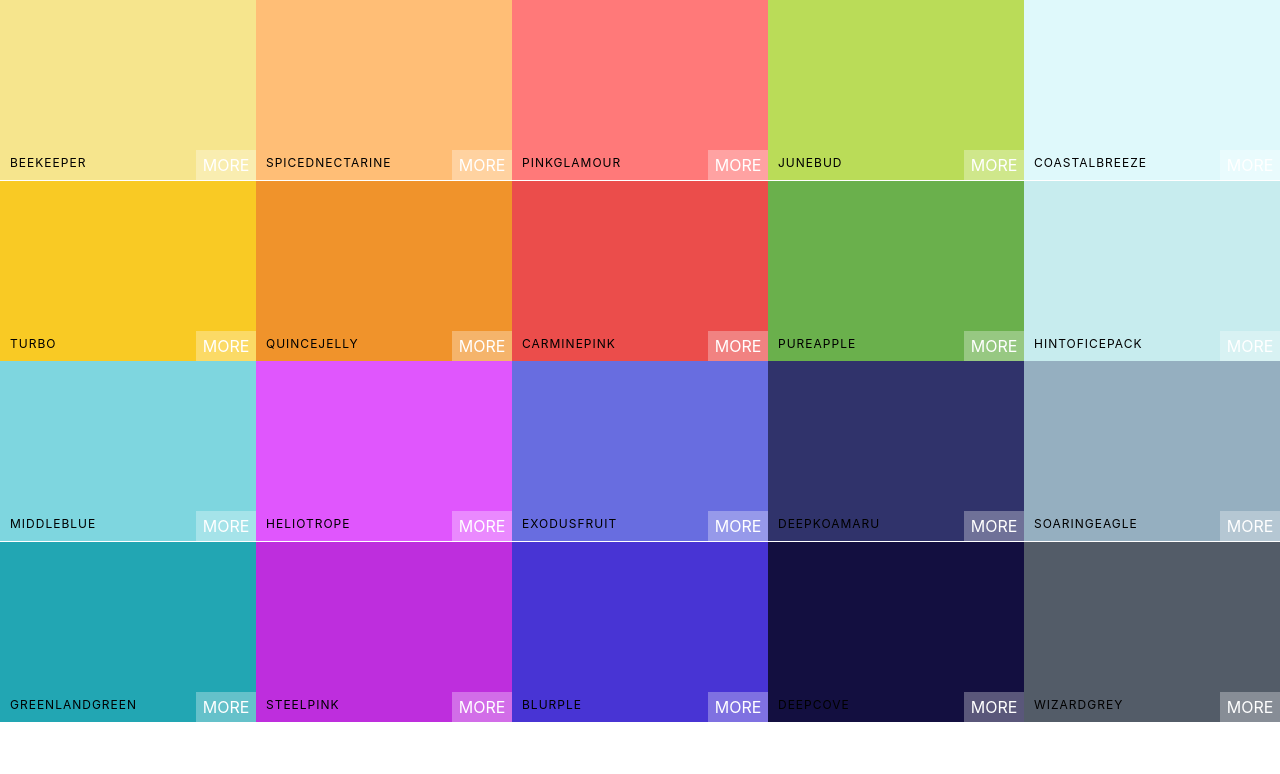
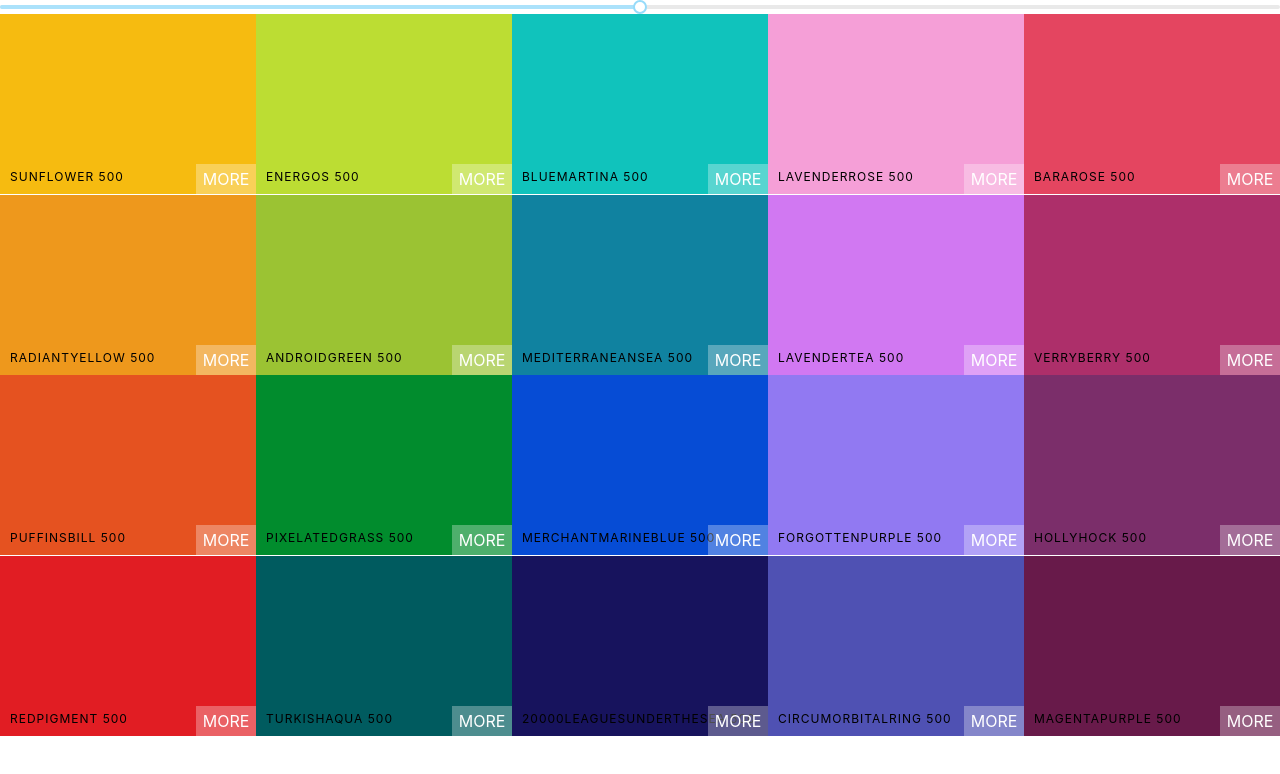
Before and after one commit to adarshnanwani/colors-app, a React (Create React App) app: page / in a window 1280 px wide. Shown: the top 774 px of the page. Built offline with nearby package versions, Linux system fonts and the light colour scheme.

Commit message:
Add slider and styles.

```diff
--- a/package.json
+++ b/package.json
@@ -6,6 +6,8 @@
     "@testing-library/jest-dom": "^4.2.4",
     "@testing-library/react": "^9.4.0",
     "@testing-library/user-event": "^7.2.1",
+    "chroma-js": "^2.1.0",
+    "rc-slider": "^9.2.1",
     "react": "^16.12.0",
     "react-copy-to-clipboard": "^5.0.2",
     "react-dom": "^16.12.0",
--- a/src/App.js
+++ b/src/App.js
@@ -1,11 +1,13 @@
 import React from 'react';
 import Palette from './Palette';
 import seedColors from './seedColors';
+import generatePalette from './colorHelpers';
 
 function App() {
+  console.log();
   return (
     <div>
-      <Palette {...seedColors[4]}/>
+      <Palette palette={generatePalette(seedColors[2])}/>
     </div>
   );
 }
--- a/src/Palette.js
+++ b/src/Palette.js
@@ -1,18 +1,37 @@
 import React, { Component } from "react";
+import Slider from 'rc-slider';
 import ColorBox from './ColorBox';
 import './Palette.css';
+import 'rc-slider/assets/index.css';
 
 class Palette extends Component {
-  state = {};
+  state = {
+    level: 500
+  };
+
+  changeLevel = level => {
+    this.setState({level});
+  }
   render() {
-    const colorBoxes = this.props.colors.map(color => {
-      return <ColorBox background={color.color} name={color.name}/>;
-    });
+    const {colors} = this.props.palette;
+    const {level} = this.state;
+    const colorBoxes = colors[level].map(
+      color => {
+        return <ColorBox background={color.hex} name={color.name} />;
+      }
+    );
     return (
       <div className="Palette">
         {/* Navbar goes here */}
+        <Slider
+          defaultValue={level}
+          min={100}
+          max={900}
+          step={100}
+          onAfterChange={this.changeLevel}
+        />
         <div className="Palette-colors">
-        {/* Bunch of color boxes */}
+          {/* Bunch of color boxes */}
           {colorBoxes}
         </div>
         {/* Footer eventually*/}
--- /dev/null
+++ b/src/colorHelpers.js
@@ -0,0 +1,49 @@
+import chroma from "chroma-js";
+
+const levels = [50, 100, 200, 300, 400, 500, 600, 700, 800, 900];
+
+function generatePalette(starterPalette) {
+  const { paletteName, id, emoji } = starterPalette;
+  let newPalette = {
+    paletteName,
+    id,
+    emoji,
+    colors: {}
+  };
+  for (let level of levels) {
+    newPalette.colors[level] = [];
+  }
+  for (let color of starterPalette.colors) {
+    let scale = generateScale(color.color, 10).reverse();
+    for(let i in scale){
+      newPalette.colors[levels[i]].push({
+        name: `${color.name} ${levels[i]}`,
+        id: color.name.toLowerCase().replace("/ /g", "-"),
+        hex: scale[i],
+        rgb: chroma(scale[i]).css(),
+        rgba: chroma(scale[i]).css().replace("rgb", "rgba").replace(")",",1)")
+      });
+    }
+  }
+  return newPalette;
+}
+
+function getRange(hexColor) {
+  const end = "#fff";
+  return [
+    chroma(hexColor)
+      .darken(1.4)
+      .hex(),
+    hexColor,
+    end
+  ];
+}
+
+function generateScale(hexColor, numberOfColors) {
+  return chroma.scale(
+    getRange(hexColor))
+      .mode("lab")
+      .colors(numberOfColors);
+}
+
+export default generatePalette;
```
Also changed, not shown: src/ColorBox.css (+8 -8 lines), 1 other file (tests, documents, lock files or other folders).
